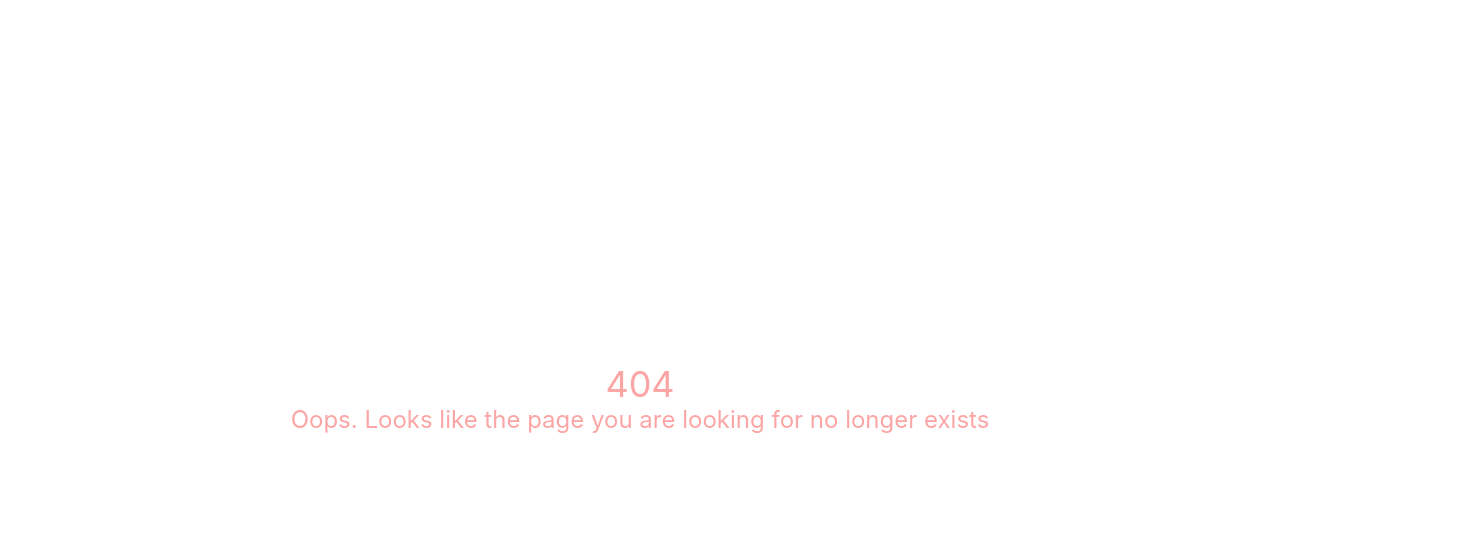
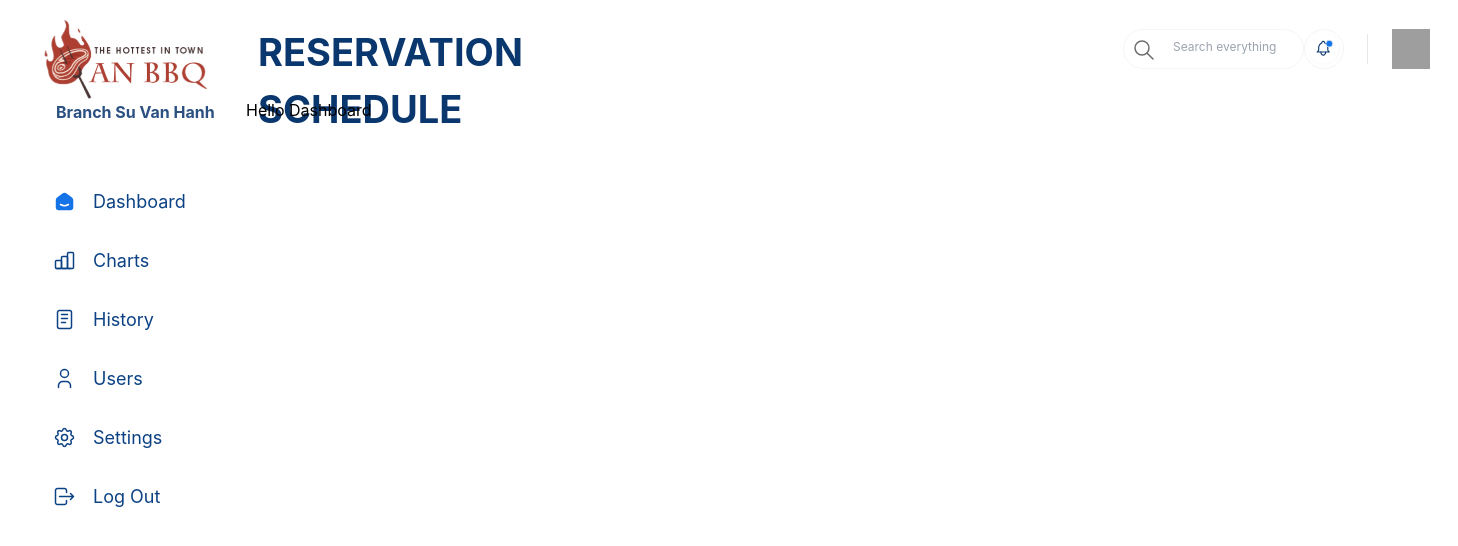
Before and after one commit to adam-it-school-js/TableXpressFront, a React (Create React App) app: page / in a window 1280 px wide. Before the commit this address led to /notfound. Shown: the top 546 px of the page, 1458 px wide, since content can reach past the window. Built offline with nearby package versions, Linux system fonts and the light colour scheme; grey boxes are pictures that could not be loaded.

Commit message:
added DashboardPage

```diff
--- a/src/App.tsx
+++ b/src/App.tsx
@@ -2,7 +2,6 @@ import React from "react";
 import { Navigate, Route, Routes } from "react-router-dom";
 import { appRoutes, ROOT_PATHS } from "./routes";
 import "./App.css";
-import Layout from "./components/Layout/Layout";
 
 export const App = () => {
   return (
@@ -11,10 +10,24 @@ export const App = () => {
         const Component: any = route.component;
         const Guard = route.guard;
         const Roles = route.roles;
-        const Layout = route.Layout;
+        const Layout = route?.Layout;
+        console.log(Layout);
         return (
           <React.Fragment key={route.path}>
             {Guard && (
+              <>
+                {Layout ? (
+                  <Route
+                    path={route.path}
+                    element={
+                      <Guard roles={Roles}>
+                        <Layout>
+                          <Component />
+                        </Layout>
+                      </Guard>
+                    }
+                  />
+                ) : (
                   <Route
                     path={route.path}
                     element={
@@ -23,6 +36,8 @@ export const App = () => {
                       </Guard>
                     }
                   />
+                )}
+              </>
             )}
             {!Guard && <Route path={route.path} element={<Component />} />}
           </React.Fragment>
--- /dev/null
+++ b/src/pages/Dashboard/DashboardPage.tsx
@@ -0,0 +1,7 @@
+import React, { FC } from "react";
+
+const DashboardPage: FC<{}> = () => {
+  return <div>Hello Dashboard</div>;
+};
+
+export default DashboardPage;
--- /dev/null
+++ b/src/pages/Dashboard/index.ts
@@ -0,0 +1 @@
+export * from "./DashboardPage";
--- a/src/routes/app.routes.ts
+++ b/src/routes/app.routes.ts
@@ -15,4 +15,11 @@ export const appRoutes: IAppRouteSetting[] = [
     path: ROOT_PATHS.notfound,
     component: lazy(() => import("./../pages/NotFound/NotFound")),
   },
+  {
+    path: ROOT_PATHS.dashboard,
+    guard: AuthGuard,
+    roles: [AppRoles.ADMIN],
+    component: lazy(() => import("../pages/Dashboard/DashboardPage")),
+    Layout: lazy(() => import("../components/Layout/Layout")),
+  },
 ];
--- a/src/routes/root.paths.ts
+++ b/src/routes/root.paths.ts
@@ -2,4 +2,5 @@ export const ROOT_PATHS = {
   signIn: "/signIn",
   notfound: "/notfound",
   logout: "/logout",
+  dashboard: "/"
 };
```
Lines whose indentation alone changed are shown as unchanged.
